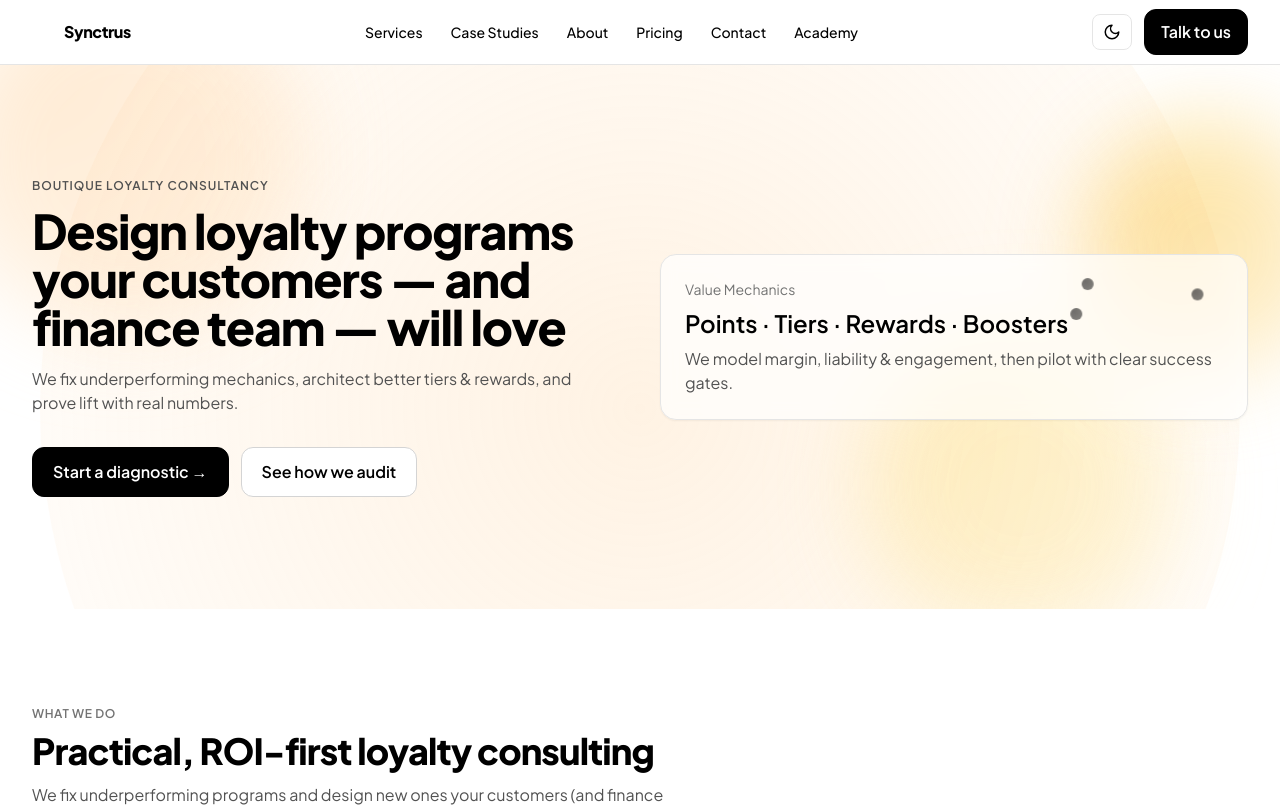
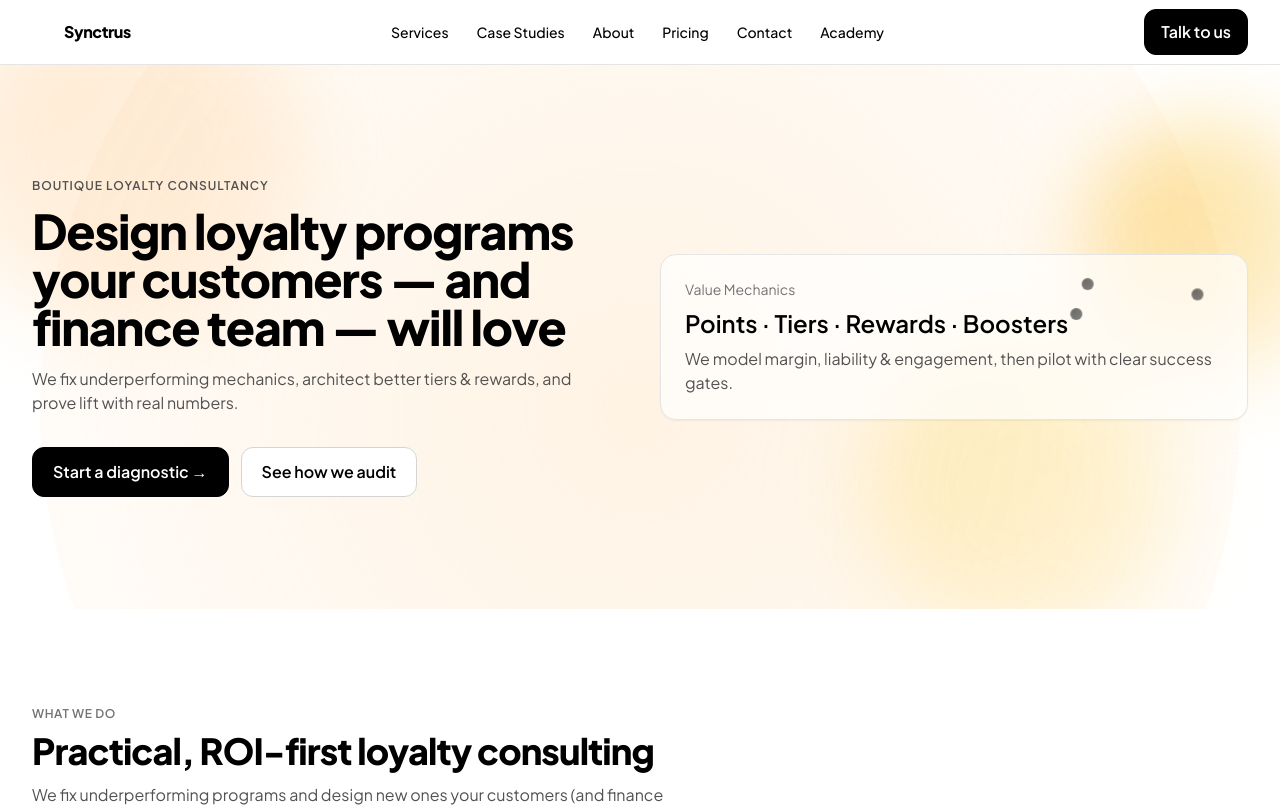
Before and after one commit to Petrusevski/synctrus, a React (Vite) app: page / in a window 1280 px wide. Shown: the top 807 px of the page. Built offline with nearby package versions, Linux system fonts and the light colour scheme.

Commit message:
Navbar: removed the toggle function

```diff
--- a/src/components/NavBar.tsx
+++ b/src/components/NavBar.tsx
@@ -2,7 +2,7 @@ import { useEffect, useRef, useState } from "react";
 import { createPortal } from "react-dom";
 import { NavLink } from "react-router-dom";
 import Container from "./ui/Container";
-import ThemeToggle from "./ui/ThemeToggle";
+
 
 export default function NavBar() {
   const [open, setOpen] = useState(false);
@@ -120,7 +120,6 @@ export default function NavBar() {
         <DesktopNav />
 
         <div className="flex items-center gap-3">
-          <ThemeToggle />
           <a
             href="/contact"
             className="hidden md:inline-flex items-center rounded-xl bg-black text-white px-4 py-2.5 font-semibold border border-black hover:bg-neutral-900"
```
